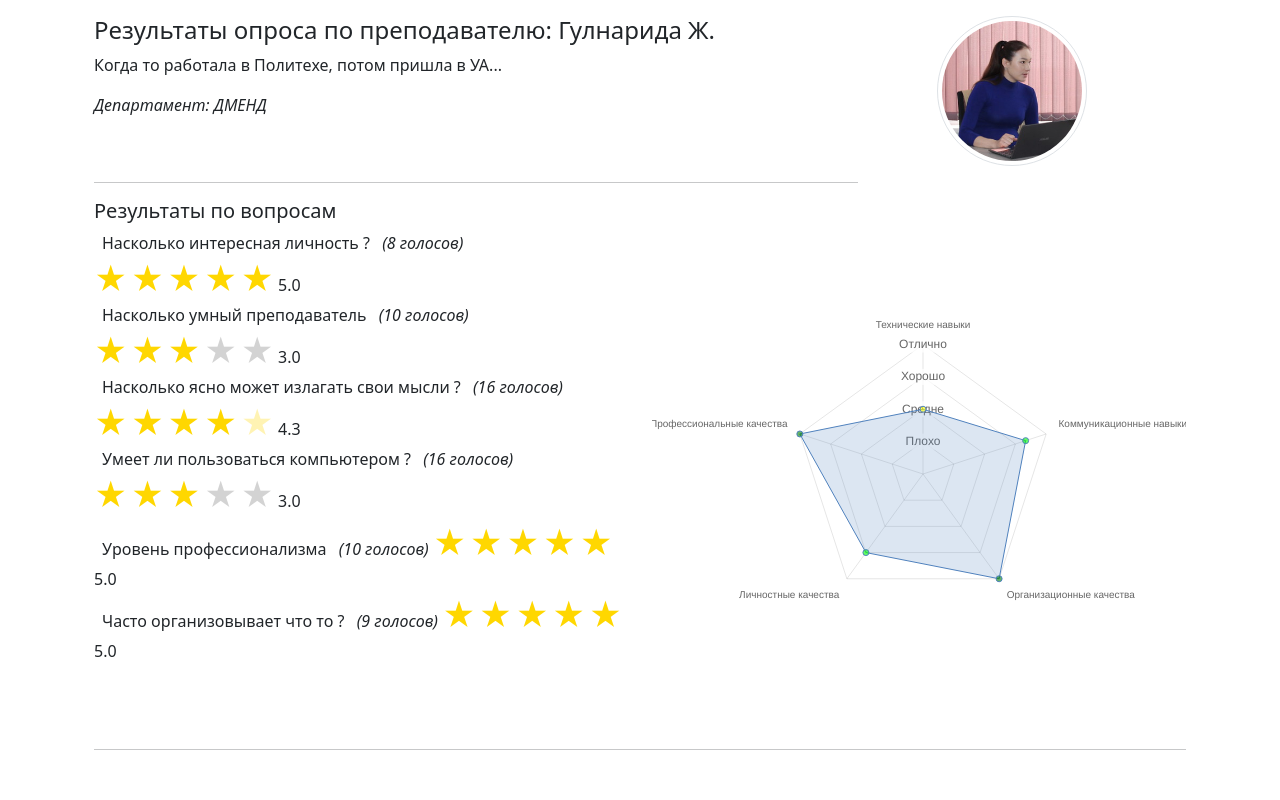
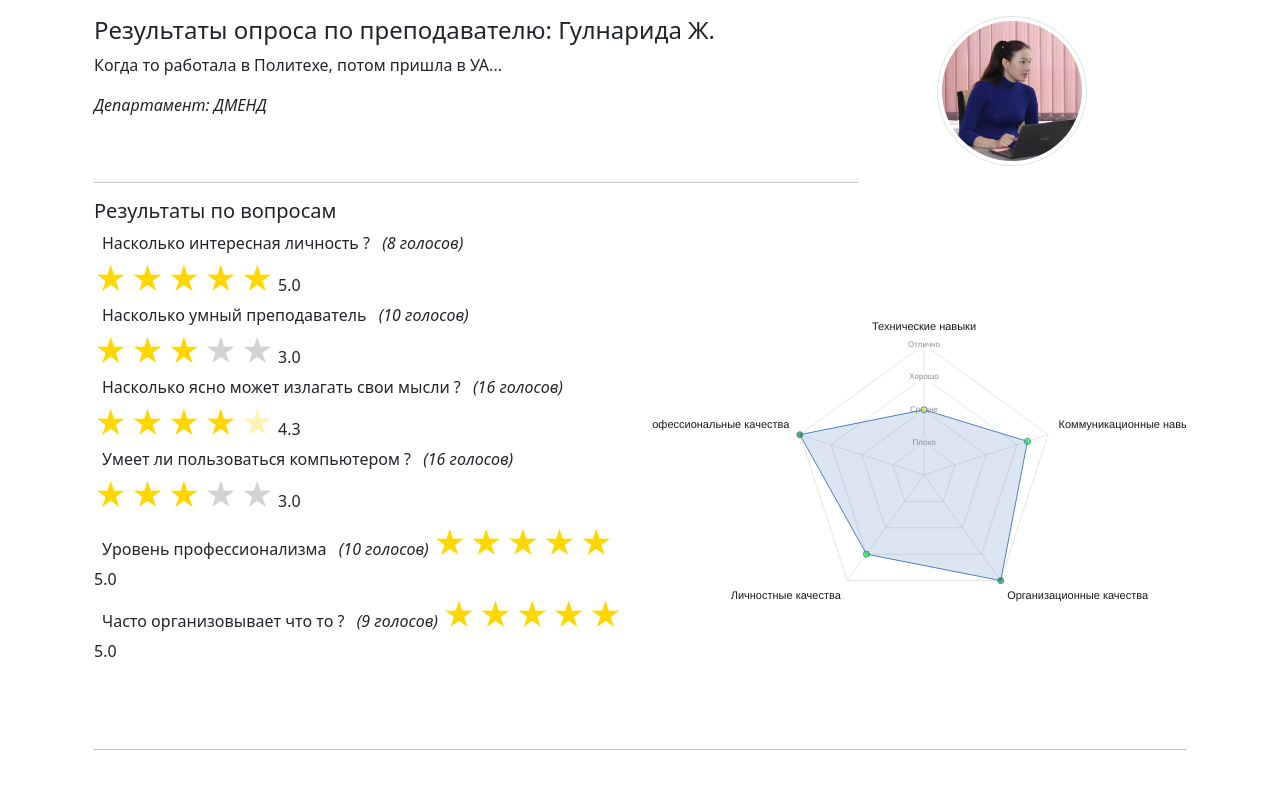
Before and after one commit to Sergey31415/StatisticProject, a Django app: page /result/?prepod=1 in a window 1280 px wide. Run offline with Django 4.2, Linux system fonts and the light colour scheme; data comes from the database, SQL or seed files in the repository.

Commit message:
redesign resize text

```diff
--- a/templates/result.html
+++ b/templates/result.html
@@ -62,7 +62,7 @@
         data: {
             labels: questionCategories,
             datasets: [{
-                data: scores, // Убираем label
+                data: scores,
                 backgroundColor: 'rgba(79, 129, 189, 0.2)',
                 borderColor: 'rgba(79, 129, 189, 1)',
                 borderWidth: 1,
@@ -71,7 +71,7 @@
         },
         options: {
             plugins: {
-                legend: { display: false } // Отключаем легенду
+                legend: { display: false }
             },
             scales: {
                 r: {
@@ -79,6 +79,10 @@
                     max: 5,
                     ticks: {
                         stepSize: 1,
+                        font: {
+                            size: 8 // Увеличенный размер шрифта для оценок
+                        },
+                        color: 'rgba(128, 128, 128, 0.9)', // Серый цвет для оценок
                         callback: function(value) {
                             switch(value) {
                                 case 1: return "Очень плохо";
@@ -89,12 +93,22 @@
                                 default: return value;
                             }
                         }
+                    },
+                    pointLabels: {
+                        font: {
+                            size: 11 // Увеличенный размер шрифта для категорий
+                        },
+                        color: 'rgba(0, 0, 0, 0.9)' // Черный цвет для категорий
                     }
                 }
             }
         }
     });
 </script>
+
+
+
+
 
 <style>
     .img-thumbnail{
```
